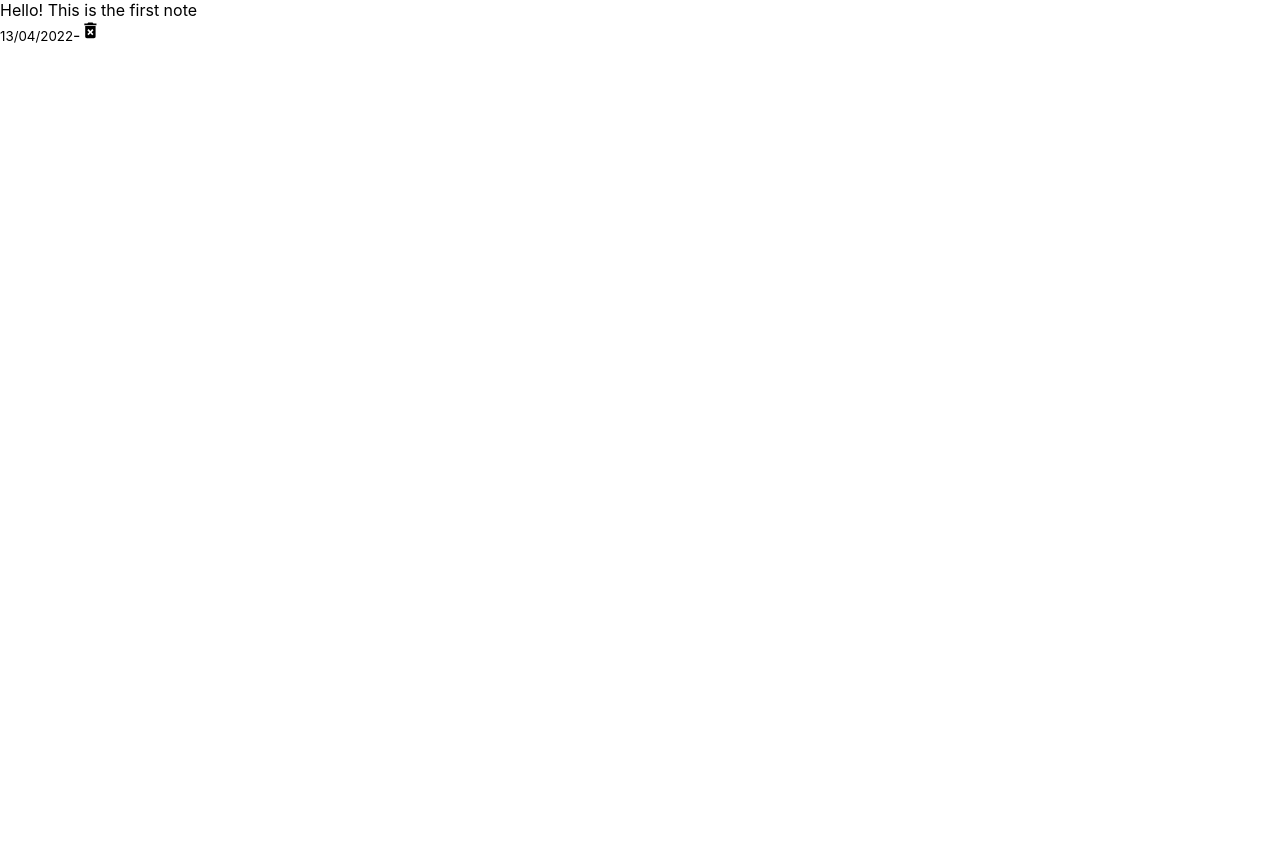
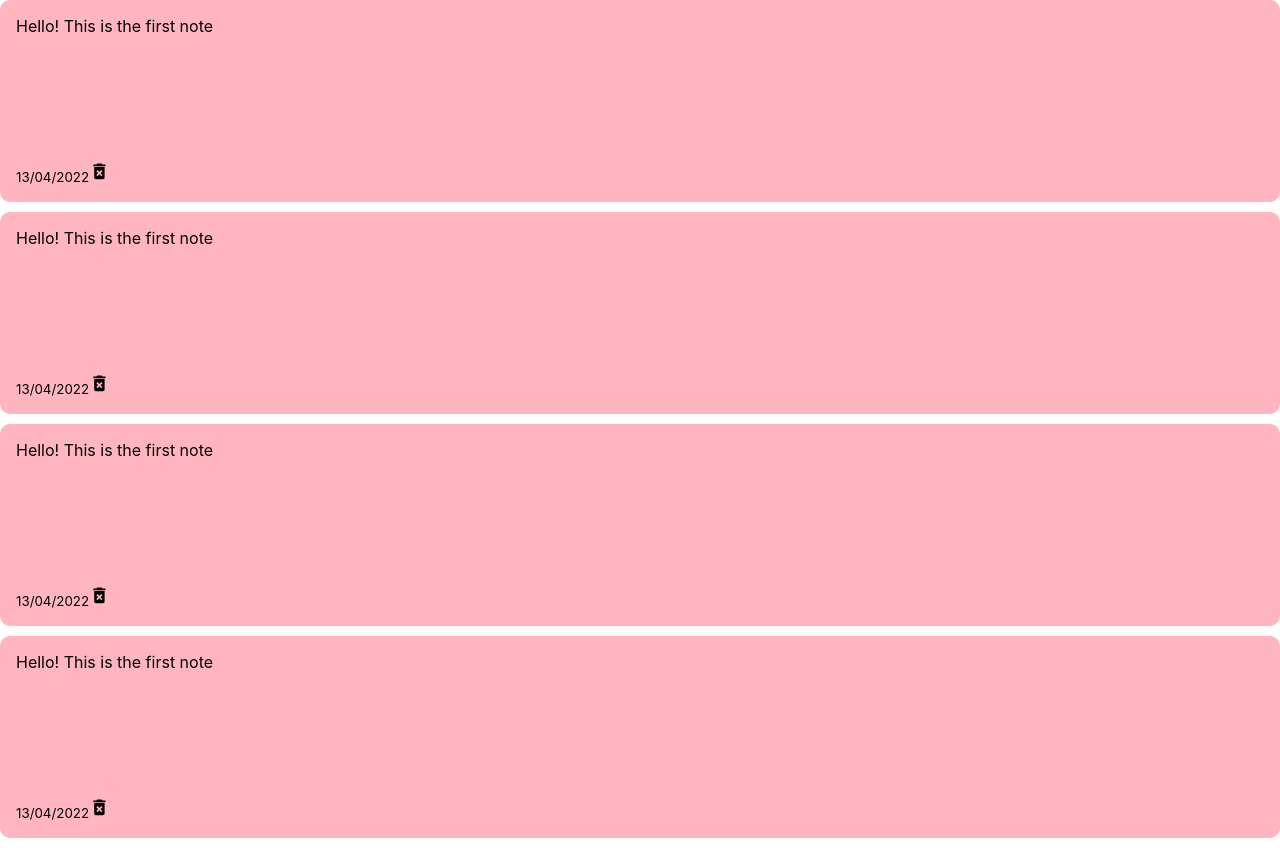
Before and after one commit to McKenzieLynn/React-App, a React (Create React App) app: page / in a window 1280 px wide. Before the commit the page ends 800 px from the top, so only its background shows below. Built offline with nearby package versions, Linux system fonts and the light colour scheme.

Commit message:
Adjusting how text appears in note blocks

```diff
--- a/src/components/Note.js
+++ b/src/components/Note.js
@@ -3,9 +3,9 @@ import { MdDeleteForever } from 'react-icons/md';
 const Note = () => {
     return (
         <div className='note'>
-        <span>Hello! This is the first note</span>
-        <div className="note-footer">
-            <small>13/04/2022</small>-
+            <span>Hello! This is the first note</span>
+            <div className="note-footer">
+            <small>13/04/2022</small>
             <MdDeleteForever className='delete-icon' size='1.3em'/>
         </div>
     </div>
--- a/src/components/NotesList.js
+++ b/src/components/NotesList.js
@@ -4,8 +4,11 @@ const NotesList = () => {
     return(
         <div className='notes-list'>
             <Note />
+            <Note />
+            <Note />
+            <Note />
         </div>
-    )
-}
+    );
+};
 
 export default NotesList;
--- a/src/index.css
+++ b/src/index.css
@@ -11,3 +11,15 @@ code {
   font-family: source-code-pro, Menlo, Monaco, Consolas, 'Courier New',
     monospace;
 }
+
+
+.note{
+  background-color: #FFB6C1; /* bg color for note */
+  margin-bottom: 10px; /* adding space in btwn notes */
+  border-radius: 10px; /* adding curve to corners */
+  padding: 1rem; /* creating padding so text doesn't run outside of note */
+  min-height: 170px; /* note height */
+  display: flex;
+  flex-direction: column;
+  justify-content: space-between;
+}
```
